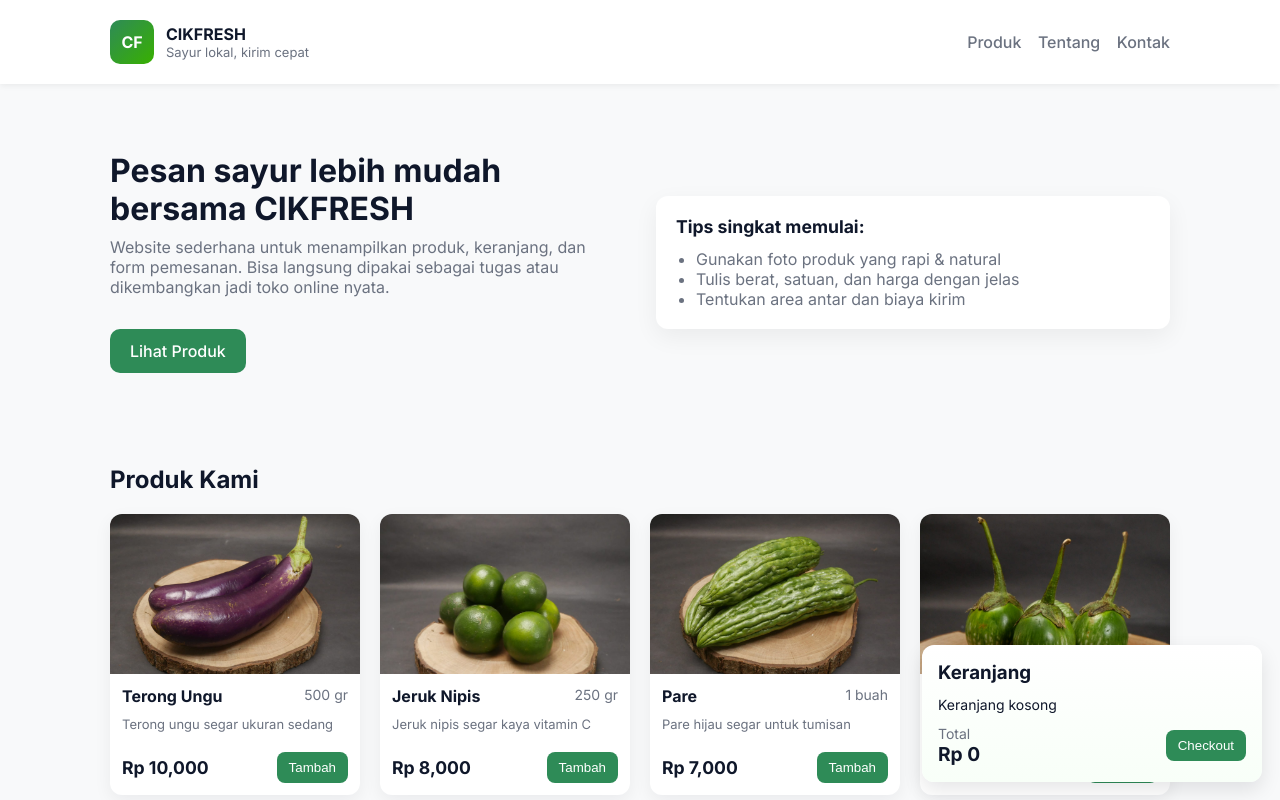
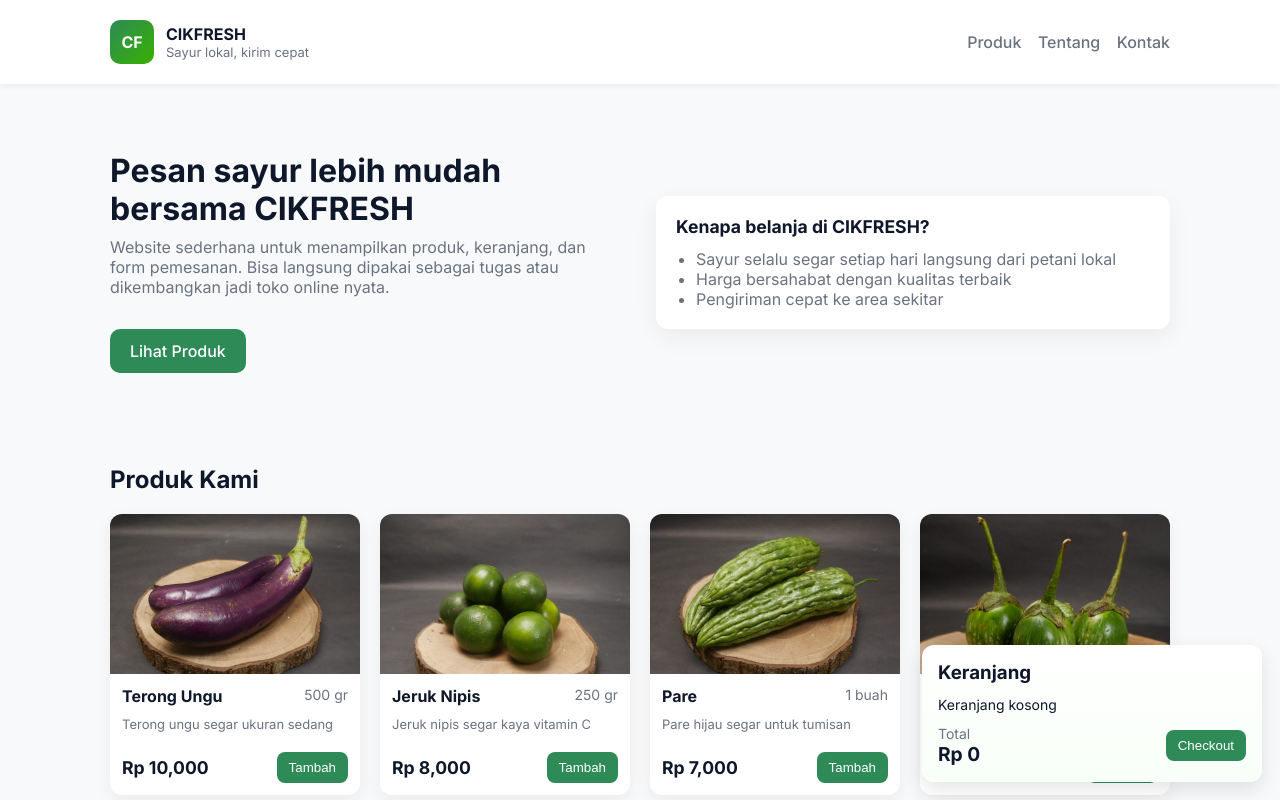
Before and after one commit to rafliadjif/Cikfresh, a plain HTML site: page index.html in a window 1280 px wide. Shown: the top 800 px of the page. Drawn offline with Linux system fonts and the light colour scheme.

Commit message:
Update index.html

```diff
--- a/index.html
+++ b/index.html
@@ -149,11 +149,11 @@
             </div>
             <div class="hero-right">
                 <div class="tips-box">
-                    <strong>Tips singkat memulai:</strong>
+                    <strong>Kenapa belanja di CIKFRESH?</strong>
                     <ul>
-                        <li>Gunakan foto produk yang rapi & natural</li>
-                        <li>Tulis berat, satuan, dan harga dengan jelas</li>
-                        <li>Tentukan area antar dan biaya kirim</li>
+                        <li>Sayur selalu segar setiap hari langsung dari petani lokal</li>
+                        <li>Harga bersahabat dengan kualitas terbaik</li>
+                        <li>Pengiriman cepat ke area sekitar</li>
                     </ul>
                 </div>
             </div>
```
